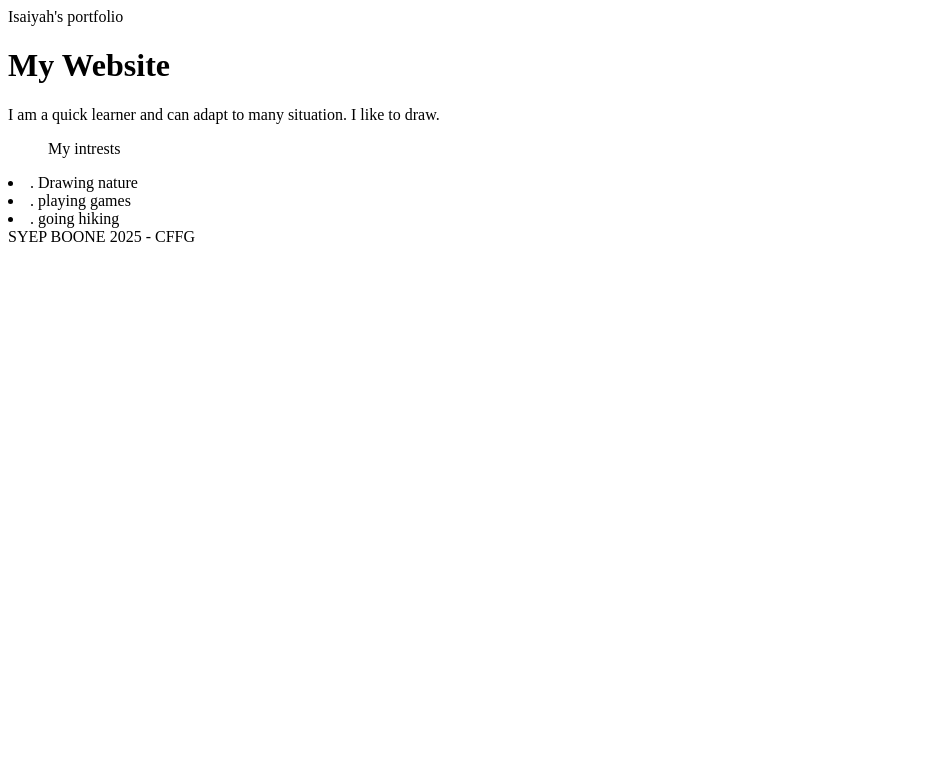
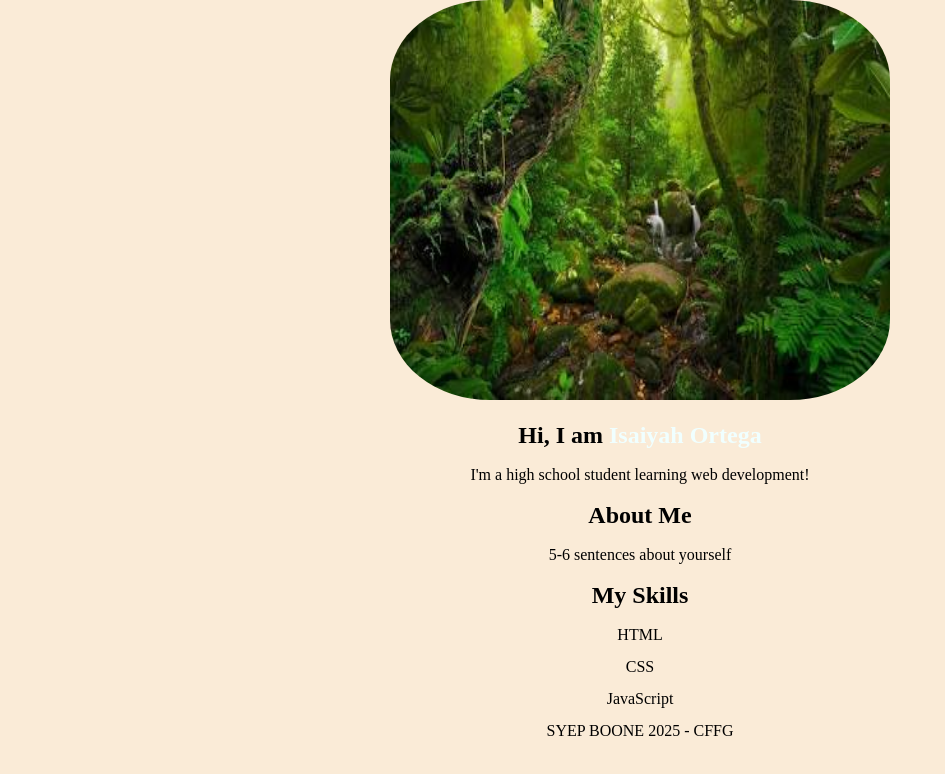
Before and after one commit to isaiyahO14/SYEP-Boone-Isaiyah-, a plain HTML site: page index.html in a window 1280 px wide. Shown: the whole page, without its empty margins (0-945 px from the left). Drawn offline with Linux system fonts and the light colour scheme.

Commit message:
Added CSS

```diff
--- a/index.html
+++ b/index.html
@@ -2,17 +2,34 @@
 <html>
 
 <head>
-    <titel> Isaiyah's portfolio</titel>
+    <meta charset="UTF-8">
+    <meta name="viewport" content="width=device-width, initial-scale=1.0">
+    <title>Isaiyah's portfolio</title>
+    <link href="style.css" rel="stylesheet">
 </head>
 
 <!--This is where most of our code will live-->
 <body>
-     <h1>My Website</h1>
-     <p>I am a quick learner and can adapt to many situation. I like to draw.</p>
-     <ul> My intrests</ul>
-      <li> . Drawing nature</li>
-      <li> . playing games</li>
-      <li> . going hiking</li>
+  <section id="home" class="hero">
+    <img src="images (1).jpeg" width="500px" height="400px"/>
+    <h2>Hi, I am <span class="accent">Isaiyah Ortega</span></h2>
+    <p>I'm a high school student learning web development!</p>
+  </section>
+
+  <section id="about" class="section">
+    <h2>About Me</h2>
+    <p>5-6 sentences about yourself </p>
+  </section>
+
+  <section id="skills" class="section">
+    <h2>My Skills</h2>
+    <div class="grid">
+        <div>HTML</div>
+        <div>CSS</div>
+        <div>JavaScript</div>
+    </div>
+  </section>
+
 </body>
 
 
--- /dev/null
+++ b/style.css
@@ -0,0 +1,19 @@
+*{
+    margin: 0;
+    padding: 0;
+    box-sizing: border-box;
+}
+
+body{
+    background-color:antiquewhite;
+    text-align:center;
+    line-height:2;
+}
+
+.hero img{
+    border-radius:20%;
+}
+
+.accent{
+    color:azure;
+}
```
Also changed, not shown: images (1).jpeg (added).
